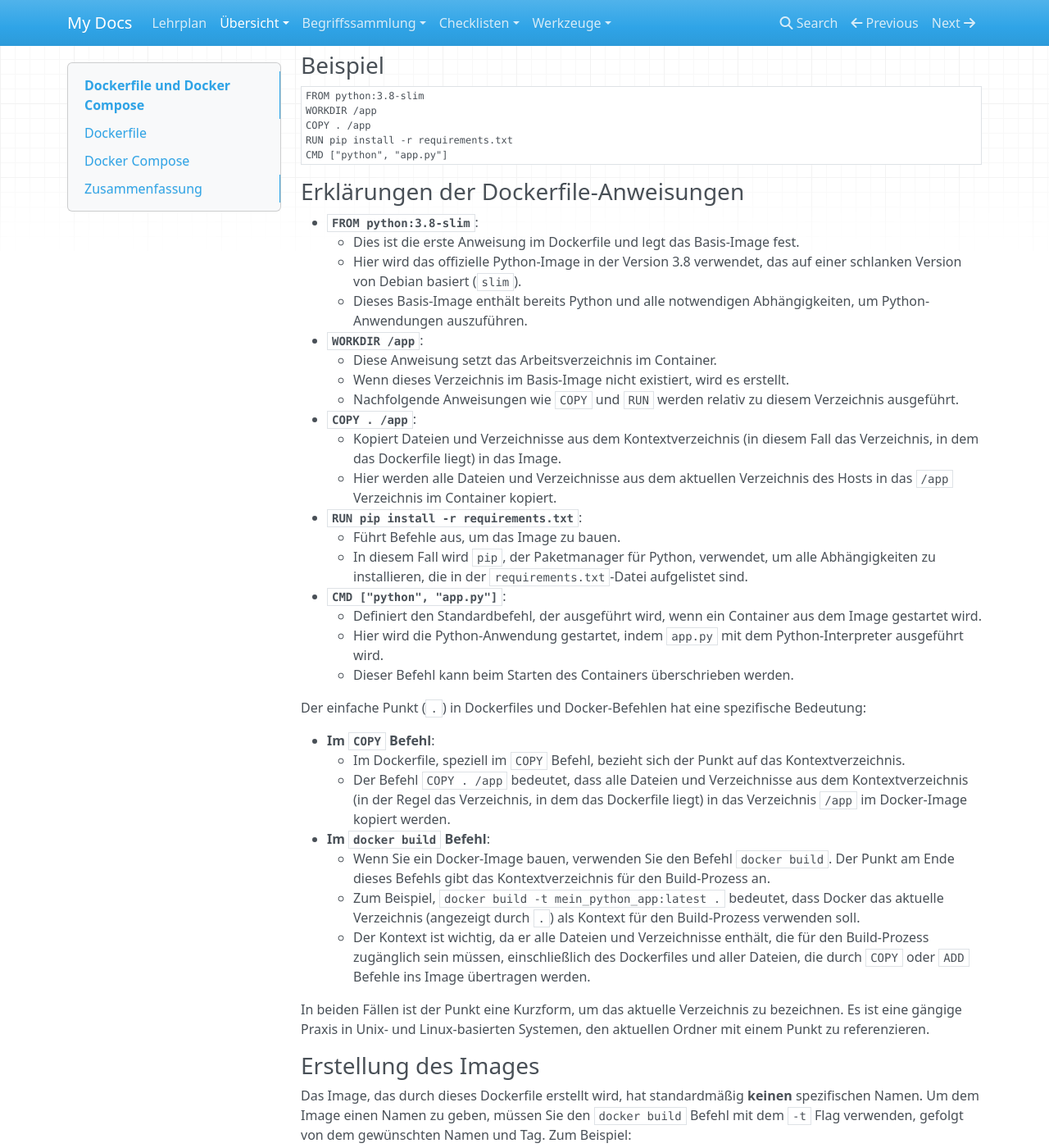
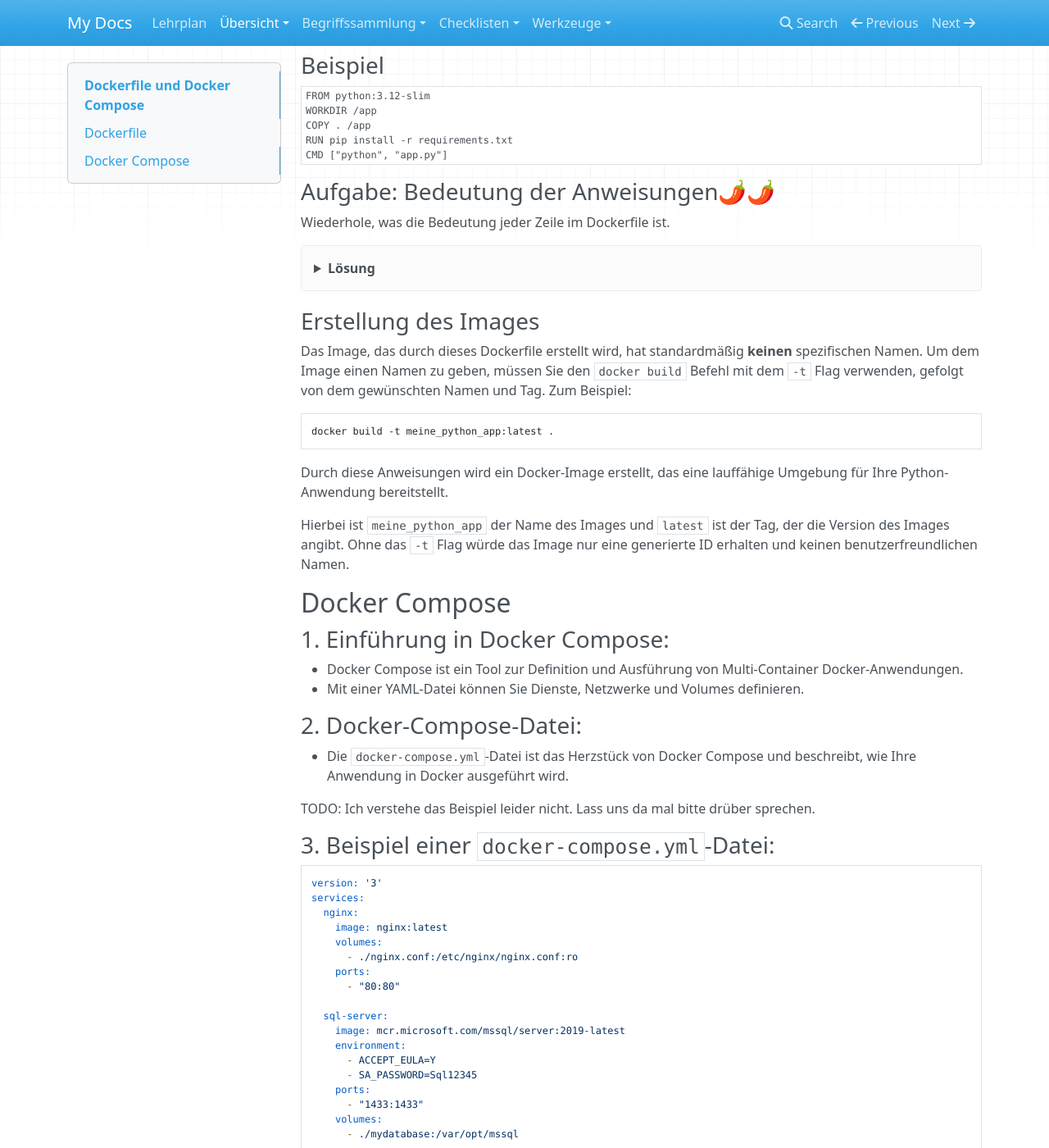
Before and after one commit to kevinsuelzle/Python_Wiki, an MkDocs documentation site: the page built from docs/lehrplan/docker/docker_dockerfile_und_docker_compose.md, in a window 1280 px wide and 1400 px high, scrolled down 383 px. Shown: the whole window at 82% size. Built offline with MkDocs 1.6.1, drawn with Linux system fonts in a browser that asks for light colours; nearby versions of some CDN libraries; some of the changed text lies outside the part shown.

Commit message:
diverse TODOs hinzugefügt

````diff
--- a/docs/lehrplan/docker/docker_dockerfile_und_docker_compose.md
+++ b/docs/lehrplan/docker/docker_dockerfile_und_docker_compose.md
@@ -14,58 +14,80 @@ Multi-Container-Anwendungen unerlässlich sind.
   wird.
 - Jede Anweisung im Dockerfile fügt eine neue Schicht zum Docker-Image hinzu.
 
-### **Beispiel**
+### Beispiel
 
 ```Dockerfile
-FROM python:3.8-slim
+FROM python:3.12-slim
 WORKDIR /app
 COPY . /app
 RUN pip install -r requirements.txt
 CMD ["python", "app.py"]
 ```
 
-### **Erklärungen der Dockerfile-Anweisungen**
+### Aufgabe: Bedeutung der Anweisungen🌶🌶
 
-- **`FROM python:3.8-slim`**:
-    - Dies ist die erste Anweisung im Dockerfile und legt das Basis-Image fest.
-    - Hier wird das offizielle Python-Image in der Version 3.8 verwendet, das auf einer schlanken Version von Debian
-      basiert (`slim`).
-    - Dieses Basis-Image enthält bereits Python und alle notwendigen Abhängigkeiten, um Python-Anwendungen auszuführen.
-- **`WORKDIR /app`**:
-    - Diese Anweisung setzt das Arbeitsverzeichnis im Container.
-    - Wenn dieses Verzeichnis im Basis-Image nicht existiert, wird es erstellt.
-    - Nachfolgende Anweisungen wie `COPY` und `RUN` werden relativ zu diesem Verzeichnis ausgeführt.
-- **`COPY . /app`**:
-    - Kopiert Dateien und Verzeichnisse aus dem Kontextverzeichnis (in diesem Fall das Verzeichnis, in dem das
-      Dockerfile liegt) in das Image.
-    - Hier werden alle Dateien und Verzeichnisse aus dem aktuellen Verzeichnis des Hosts in das `/app` Verzeichnis im
-      Container kopiert.
-- **`RUN pip install -r requirements.txt`**:
-    - Führt Befehle aus, um das Image zu bauen.
-    - In diesem Fall wird `pip`, der Paketmanager für Python, verwendet, um alle Abhängigkeiten zu installieren, die in
-      der `requirements.txt`-Datei aufgelistet sind.
-- **`CMD ["python", "app.py"]`**:
-    - Definiert den Standardbefehl, der ausgeführt wird, wenn ein Container aus dem Image gestartet wird.
-    - Hier wird die Python-Anwendung gestartet, indem `app.py` mit dem Python-Interpreter ausgeführt wird.
-    - Dieser Befehl kann beim Starten des Containers überschrieben werden.
+Wiederhole, was die Bedeutung jeder Zeile im Dockerfile ist.
 
-Der einfache Punkt (`.`) in Dockerfiles und Docker-Befehlen hat eine spezifische Bedeutung:
+<details>
+    <summary>Lösung</summary>
 
-- **Im `COPY` Befehl**:
-    - Im Dockerfile, speziell im `COPY` Befehl, bezieht sich der Punkt auf das Kontextverzeichnis.
-    - Der Befehl `COPY . /app` bedeutet, dass alle Dateien und Verzeichnisse aus dem Kontextverzeichnis (in der Regel
-      das Verzeichnis, in dem das Dockerfile liegt) in das Verzeichnis `/app` im Docker-Image kopiert werden.
-- **Im `docker build` Befehl**:
-    - Wenn Sie ein Docker-Image bauen, verwenden Sie den Befehl `docker build`. Der Punkt am Ende dieses Befehls gibt
-      das Kontextverzeichnis für den Build-Prozess an.
-    - Zum Beispiel, `docker build -t mein_python_app:latest .` bedeutet, dass Docker das aktuelle Verzeichnis (angezeigt
-      durch `.`) als Kontext für den Build-Prozess verwenden soll.
-    - Der Kontext ist wichtig, da er alle Dateien und Verzeichnisse enthält, die für den Build-Prozess zugänglich sein
-      müssen, einschließlich des Dockerfiles und aller Dateien, die durch `COPY` oder `ADD` Befehle ins Image übertragen
-      werden.
+<b>FROM python:3.12-slim</b>
+<ul>
+<li>Dies ist die erste Anweisung im Dockerfile und legt das Basis-Image fest.</li>
+<li>Hier wird das offizielle Python-Image in der Version 3.8 verwendet, das auf einer schlanken Version von Debian basiert (slim).</li>
+<li>Dieses Basis-Image enthält bereits Python und alle notwendigen Abhängigkeiten, um Python-Anwendungen auszuführen.</li>
+</ul>
 
-In beiden Fällen ist der Punkt eine Kurzform, um das aktuelle Verzeichnis zu bezeichnen. Es ist eine gängige Praxis in
-Unix- und Linux-basierten Systemen, den aktuellen Ordner mit einem Punkt zu referenzieren.
+<b>WORKDIR /app</b>
+<ul>
+<li>Diese Anweisung setzt das Arbeitsverzeichnis im Container.</li>
+<li>Wenn dieses Verzeichnis im Basis-Image nicht existiert, wird es erstellt.</li>
+<li>Nachfolgende Anweisungen wie COPY und RUN werden relativ zu diesem Verzeichnis ausgeführt.</li>
+</ul>
+
+<b>COPY . /app</b>
+<ul>
+<li>Kopiert Dateien und Verzeichnisse aus dem Kontextverzeichnis in das Image.</li>
+<li>Hier werden alle Dateien und Verzeichnisse aus dem aktuellen Verzeichnis des Hosts in das /app Verzeichnis im Container kopiert.</li>
+</ul>
+
+<b>RUN pip install -r requirements.txt</b>
+<ul>
+<li>Führt Befehle aus, um das Image zu bauen.</li>
+<li>In diesem Fall wird pip, der Paketmanager für Python, verwendet, um alle Abhängigkeiten zu installieren, die in der requirements.txt-Datei aufgelistet sind.</li>
+</ul>
+
+<b>CMD ["python", "app.py"]</b>
+<ul>
+<li>Definiert den Standardbefehl, der ausgeführt wird, wenn ein Container aus dem Image gestartet wird.</li>
+<li>Hier wird die Python-Anwendung gestartet, indem app.py mit dem Python-Interpreter ausgeführt wird.</li>
+<li>Dieser Befehl kann beim Starten des Containers überschrieben werden.</li>
+</ul>
+
+<b>Der Punkt in Dockerfiles und Docker-Befehlen:</b>
+<ul>
+<li>
+<b>Im COPY Befehl</b>
+<ul>
+<li>Im Dockerfile, speziell im COPY Befehl, bezieht sich der Punkt auf das Kontextverzeichnis.</li>
+<li>Der Befehl `COPY . /app` bedeutet, dass alle Dateien und Verzeichnisse aus dem Kontextverzeichnis in das Verzeichnis `/app` im Docker-Image kopiert werden.</li>
+</ul>
+</li>
+
+<li>
+<b>Im docker build Befehl</b>
+<ul>
+<li>Beim Bauen eines Docker-Images wird der Befehl docker build verwendet. Der Punkt am Ende dieses Befehls gibt das Kontextverzeichnis für den Build-Prozess an.</li>
+<li>Zum Beispiel, `docker build -t mein_python_app:latest .` bedeutet, dass Docker das aktuelle Verzeichnis als Kontext für den Build-Prozess verwenden soll.</li>
+<li>Der Kontext ist wichtig, da er alle Dateien und Verzeichnisse enthält, die für den Build-Prozess zugänglich sein müssen, einschließlich des Dockerfiles und aller Dateien, die durch COPY oder ADD Befehle ins Image übertragen werden.</li>
+</ul>
+</li>
+
+<p>In beiden Fällen ist der Punkt eine Kurzform, um das aktuelle Verzeichnis zu bezeichnen. Es ist eine gängige Praxis in
+Unix- und Linux-basierten Systemen, den aktuellen Ordner mit einem Punkt zu referenzieren.</p>
+</ul>
+
+</details>
 
 ### **Erstellung des Images**
 
@@ -94,6 +116,8 @@ das `-t` Flag würde das Image nur eine generierte ID erhalten und keinen benutz
 
 - Die `docker-compose.yml`-Datei ist das Herzstück von Docker Compose und beschreibt, wie Ihre Anwendung in Docker
   ausgeführt wird.
+
+TODO: Ich verstehe das Beispiel leider nicht. Lass uns da mal bitte drüber sprechen.
 
 ### 3. **Beispiel einer `docker-compose.yml`-Datei:**
 
@@ -207,10 +231,3 @@ vorhanden ist oder nicht, würden Container geladen oder gebaut und als Hintergr
 Die hier gezeigt App würde den Webserver `nginx`, die `SQL Server` Datenbank und die `meine_python_app` starten. Damit
 können Netzwerkanfragen an den Port 80 angenommen und an die App weitergeleitet werden. Die App hat dann die
 Möglichkeit, ihre Daten in der Datenbank zu speichern.
-
-## Zusammenfassung
-
-Dockerfile und Docker Compose sind mächtige Werkzeuge im Docker-Ökosystem. Während Dockerfiles die Grundlage für das
-Erstellen von Docker-Images bilden, ermöglicht Docker Compose das einfache Management komplexer Anwendungen, die aus
-mehreren Containern bestehen. Durch die Kombination dieser Werkzeuge können Sie effiziente, reproduzierbare und
-skalierbare Anwendungsumgebungen erstellen.
````
Also changed, not shown: other parts of docs/lehrplan/docker/docker_dockerfile_und_docker_compose.md (+16 -16 lines), docs/lehrplan/azure/unterrichte/cloud_planung/cloud_planung.md (+1 -1 lines), docs/lehrplan/docker/docker_best_practices_und_sicherheit.md (+34 -81 lines), docs/lehrplan/docker/docker_images_erstellen.md (+13 -1 lines), docs/lehrplan/docker/kommunikation_zwischen_und_mit_docker_containern.md (+24 -13 lines).
